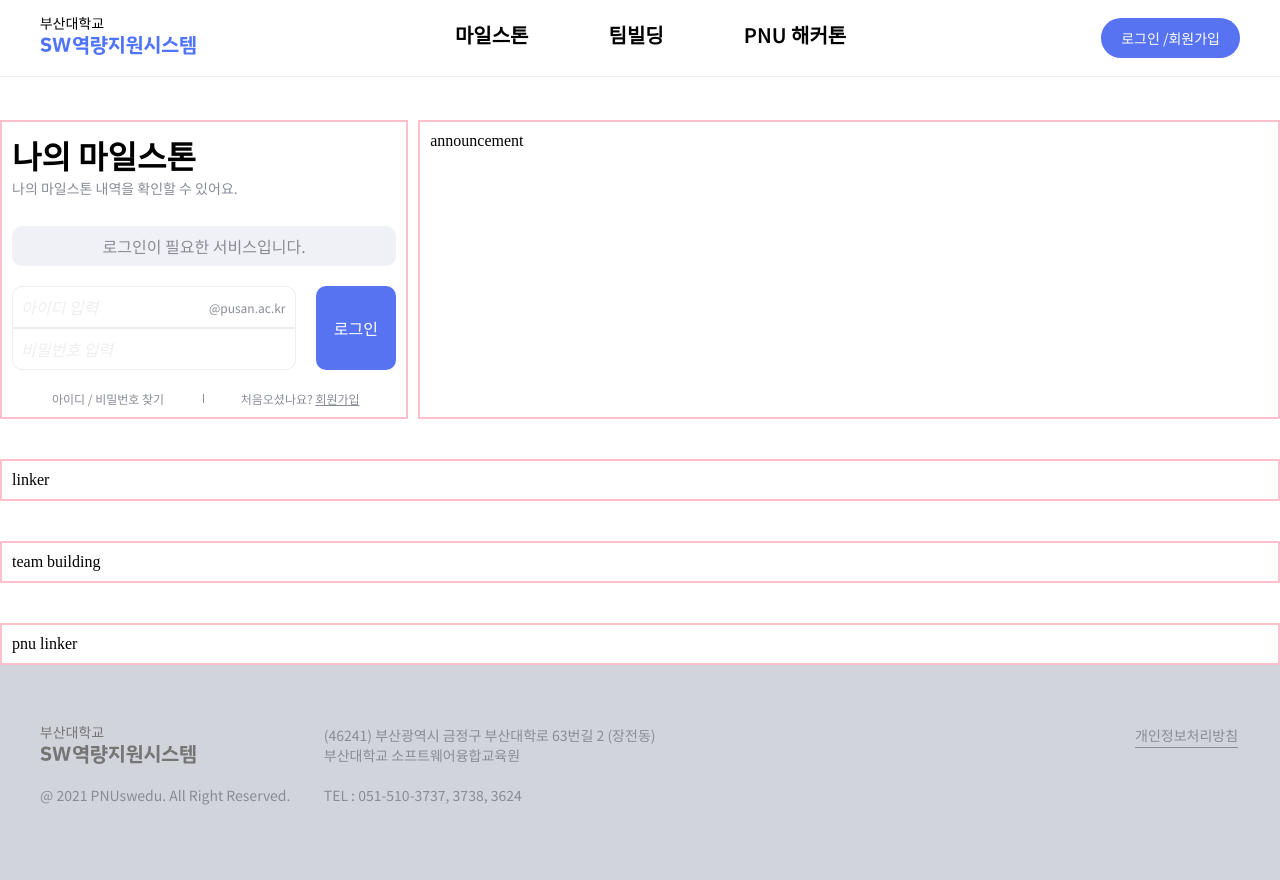
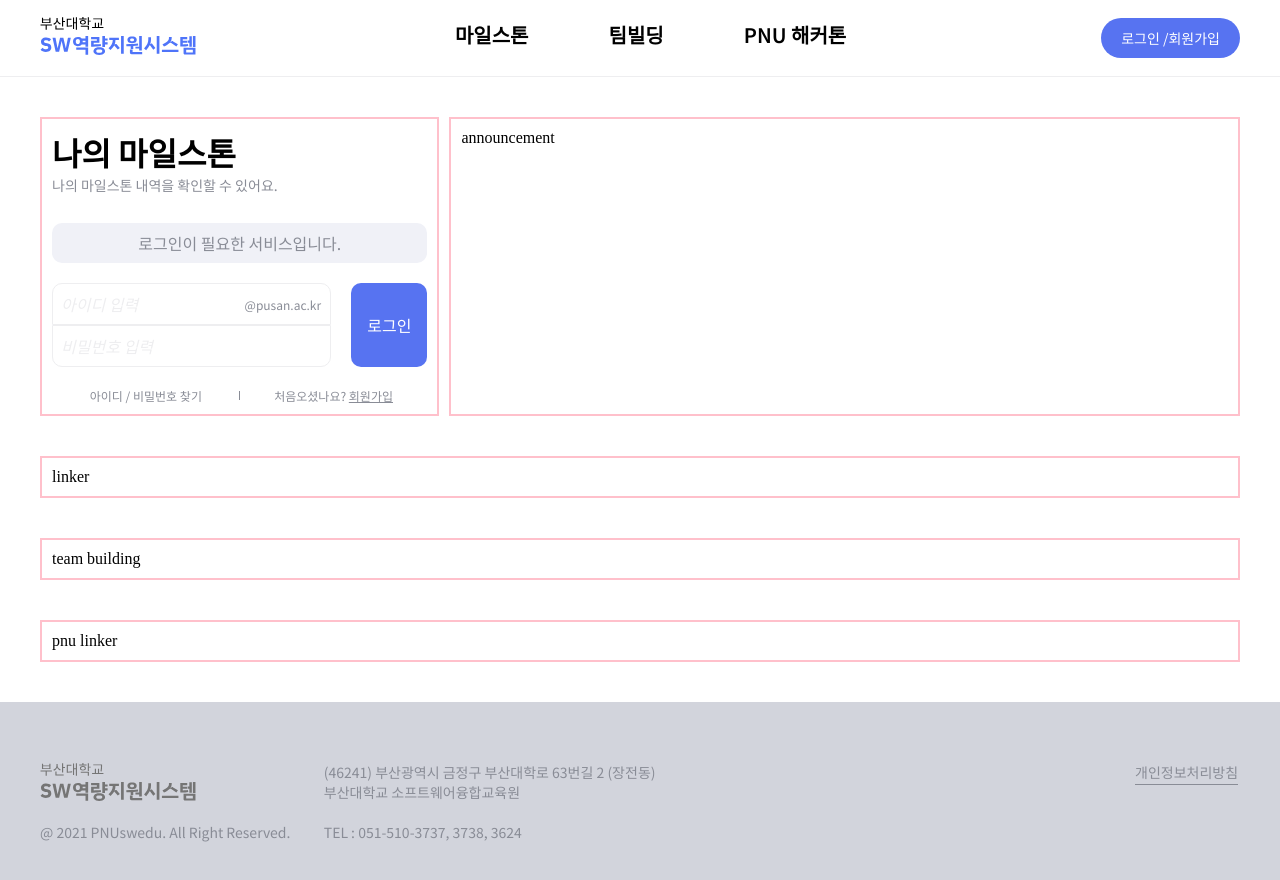
Before and after one commit to SW-CSS/sw-css, a Next.js app in the folder frontend/: page / in a window 1280 px wide. Shown: the top 880 px of the page. Built offline with nearby package versions, Linux system fonts and the light colour scheme.

Commit message:
refact: 사용하지 않는 코드 삭제 및 layout 수정
#41

```diff
--- a/frontend/src/app/CustomLayout.tsx
+++ b/frontend/src/app/CustomLayout.tsx
@@ -6,7 +6,7 @@ import AdminSidebar from '@/adminComponents/Sidebar';
 import Footer from '@/components/Footer';
 import Header from '@/components/Header';
 
-import { PageWrapper, PageLayout, AdminPageWrapper, AdminPageLayout } from './layout-styled';
+import { PageWrapper, AdminPageWrapper, AdminPageLayout } from './layout-styled';
 
 const CustomLayout = ({ children }: Readonly<{ children: React.ReactNode }>) => {
   const headersList = headers();
@@ -27,9 +27,7 @@ const CustomLayout = ({ children }: Readonly<{ children: React.ReactNode }>) =>
   return (
     <>
       <Header />
-      <PageWrapper>
-        <PageLayout>{children}</PageLayout>
-      </PageWrapper>
+      <PageWrapper>{children}</PageWrapper>
       <Footer />
     </>
   );
--- a/frontend/src/app/layout-styled.ts
+++ b/frontend/src/app/layout-styled.ts
@@ -3,22 +3,11 @@
 import styled from 'styled-components';
 
 import { ADMIN_HEADER_HEIGHT, ADMIN_SIDEBAR_WIDTH, COLOR } from '@/adminConstants';
-import { RESPONSIVE_WIDTH } from '@/constants';
 
 export const PageWrapper = styled.div`
   width: 100vw;
-  background-color: white;
   min-height: calc(100vh - 200px);
-  padding-top: 80px;
-
-  @media screen and (max-width: ${RESPONSIVE_WIDTH.desktop}) {
-    padding-top: 55px;
-  }
-`;
-
-export const PageLayout = styled.div`
-  margin: auto;
-  overflow: hidden;
+  background-color: ${COLOR.white};
 `;
 
 export const AdminPageWrapper = styled.div`
--- a/frontend/src/app/styled.ts
+++ b/frontend/src/app/styled.ts
@@ -2,11 +2,19 @@
 
 import styled from 'styled-components';
 
-import { RESPONSIVE_WIDTH } from '@/constants';
+import { MAX_WIDTH, RESPONSIVE_WIDTH } from '@/constants';
 
 export const MainPageWrapper = styled.div`
+  max-width: ${MAX_WIDTH};
+  min-height: calc(100vh - 200px);
+  margin: auto;
+  padding: 77px 0 40px;
   display: flex;
   flex-direction: column;
+
+  @media screen and (max-width: ${RESPONSIVE_WIDTH.desktop}) {
+    padding-top: 50px;
+  }
 `;
 
 export const ContentWrapper = styled.div`
--- a/frontend/src/components/SideBar/styled.ts
+++ b/frontend/src/components/SideBar/styled.ts
@@ -19,8 +19,8 @@ interface SidebarCategoryListProps {
 
 export const SidebarWrapper = styled.div`
   width: 290px;
-  min-height: calc(100vh - 280px);
-  padding: 40px 20px 0px 20px;
+  min-height: calc(100vh - 200px);
+  padding: 120px 20px 0px 20px;
   border-right: 1px solid ${COLOR.border};
   background-color: ${COLOR.white};
   @media screen and (max-width: ${RESPONSIVE_WIDTH.desktop}) {
@@ -89,6 +89,7 @@ export const SidebarCategory = styled(Link)<SidebarCategoryProps>`
 
 export const SidebarMobileWrapper = styled.div`
   width: 100%;
+  margin-top: 50px;
   height: inherit;
   position: relative;
 
```
Also changed, not shown: frontend/src/app/(withSidebar)/styled.ts (+10 -8 lines).
